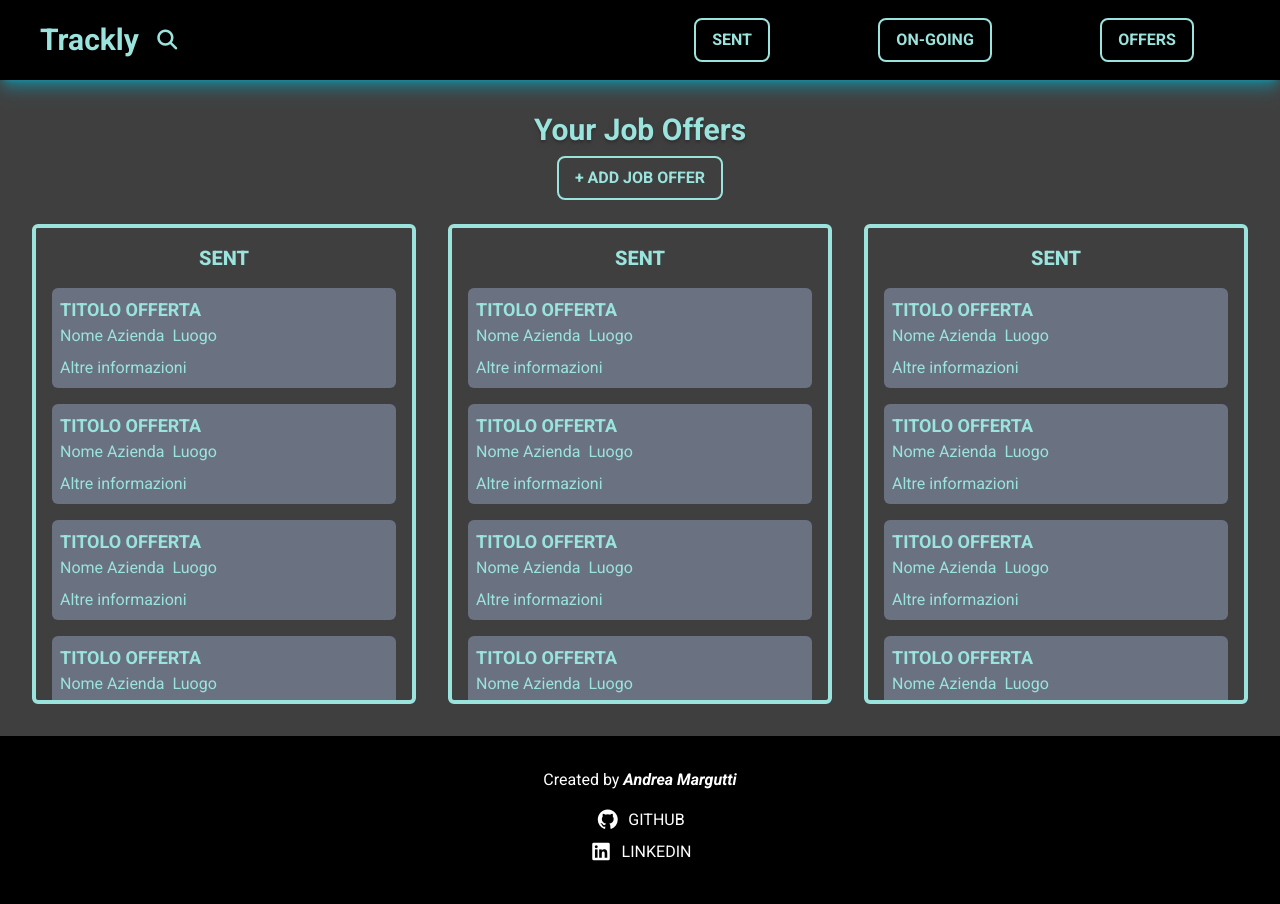
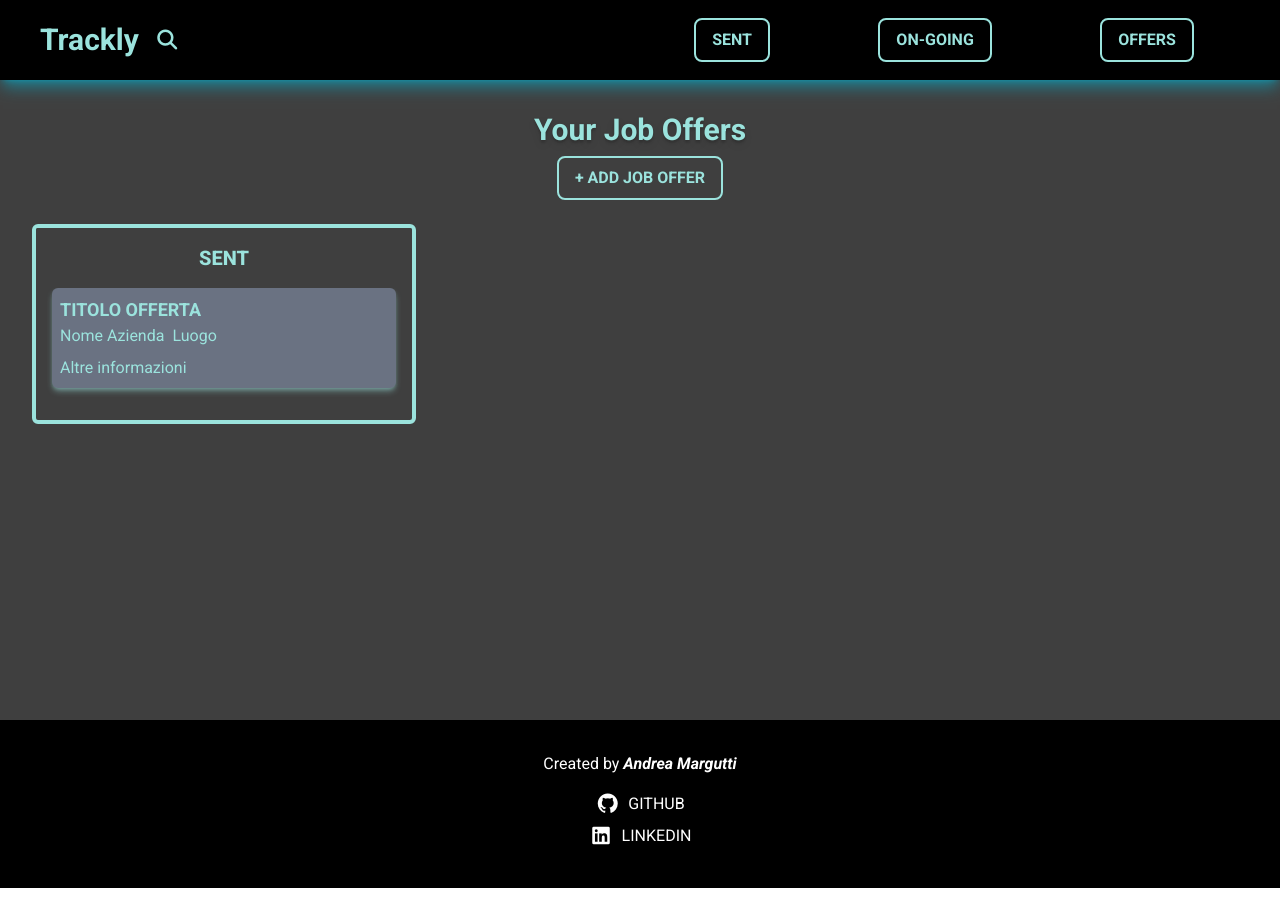
Before and after one commit to AndreaMargutti/job-tracker-react, a React (Vite) app: page / in a window 1280 px wide. Built offline with nearby package versions, Linux system fonts and the light colour scheme.

Commit message:
style: adjust main section height and enhance job offer card styling in App component

```diff
--- a/src/App.tsx
+++ b/src/App.tsx
@@ -11,7 +11,7 @@ function App() {
   return (
     <>
       <Navbar />
-      <main className="min-h-100 bg-[#3F3F3F]">
+      <main className="min-h-[80vh] bg-[#3F3F3F]">
         <div className="text-center py-6">
           <Title title="Your Job Offers" />
           <Button
@@ -21,6 +21,7 @@ function App() {
             onSelect={() => openModal()}
           />
         </div>
+        {/* Start of Table section */}
         <section className="grid grid-cols-3 gap-8 px-8 pb-8">
           {/*  Start of SENT section */}
           <div className="max-h-[60vh] border-4 rounded-md text-[#9be3dd] overflow-scroll transparent-bar">
@@ -28,158 +29,8 @@ function App() {
               Sent
             </h2>
             <section className="p-4 pt-0">
-              <div className="bg-gray-500 rounded-md p-2 mb-4">
+              <div className="bg-gray-500 rounded-md p-2 mb-4 shadow-md/45 shadow-[#9be3dd]">
                 <h2 className="font-bold text-lg uppercase ">TITOLO OFFERTA</h2>
-                <div className="flex gap-2 mb-2">
-                  <h4>Nome Azienda</h4>
-                  <p>Luogo</p>
-                </div>
-                <a href="#">Altre informazioni</a>
-              </div>
-              <div className="bg-gray-500 rounded-md p-2 mb-4">
-                <h2 className="font-bold text-lg uppercase">TITOLO OFFERTA</h2>
-                <div className="flex gap-2 mb-2">
-                  <h4>Nome Azienda</h4>
-                  <p>Luogo</p>
-                </div>
-                <a href="#">Altre informazioni</a>
-              </div>
-              <div className="bg-gray-500 rounded-md p-2 mb-4">
-                <h2 className="font-bold text-lg uppercase">TITOLO OFFERTA</h2>
-                <div className="flex gap-2 mb-2">
-                  <h4>Nome Azienda</h4>
-                  <p>Luogo</p>
-                </div>
-                <a href="#">Altre informazioni</a>
-              </div>
-              <div className="bg-gray-500 rounded-md p-2 mb-4">
-                <h2 className="font-bold text-lg uppercase">TITOLO OFFERTA</h2>
-                <div className="flex gap-2 mb-2">
-                  <h4>Nome Azienda</h4>
-                  <p>Luogo</p>
-                </div>
-                <a href="#">Altre informazioni</a>
-              </div>
-              <div className="bg-gray-500 rounded-md p-2 mb-4">
-                <h2 className="font-bold text-lg uppercase">TITOLO OFFERTA</h2>
-                <div className="flex gap-2 mb-2">
-                  <h4>Nome Azienda</h4>
-                  <p>Luogo</p>
-                </div>
-                <a href="#">Altre informazioni</a>
-              </div>
-              <div className="bg-gray-500 rounded-md p-2 mb-4">
-                <h2 className="font-bold text-lg uppercase">TITOLO OFFERTA</h2>
-                <div className="flex gap-2 mb-2">
-                  <h4>Nome Azienda</h4>
-                  <p>Luogo</p>
-                </div>
-                <a href="#">Altre informazioni</a>
-              </div>
-            </section>
-          </div>{" "}
-          <div className="max-h-[60vh] border-4 rounded-md text-[#9be3dd] overflow-scroll transparent-bar">
-            <h2 className="bg-[#3F3F3F] sticky top-0 text-center py-4 font-extrabold uppercase text-xl">
-              Sent
-            </h2>
-            <section className="p-4 pt-0">
-              <div className="bg-gray-500 rounded-md p-2 mb-4">
-                <h2 className="font-bold text-lg uppercase ">TITOLO OFFERTA</h2>
-                <div className="flex gap-2 mb-2">
-                  <h4>Nome Azienda</h4>
-                  <p>Luogo</p>
-                </div>
-                <a href="#">Altre informazioni</a>
-              </div>
-              <div className="bg-gray-500 rounded-md p-2 mb-4">
-                <h2 className="font-bold text-lg uppercase">TITOLO OFFERTA</h2>
-                <div className="flex gap-2 mb-2">
-                  <h4>Nome Azienda</h4>
-                  <p>Luogo</p>
-                </div>
-                <a href="#">Altre informazioni</a>
-              </div>
-              <div className="bg-gray-500 rounded-md p-2 mb-4">
-                <h2 className="font-bold text-lg uppercase">TITOLO OFFERTA</h2>
-                <div className="flex gap-2 mb-2">
-                  <h4>Nome Azienda</h4>
-                  <p>Luogo</p>
-                </div>
-                <a href="#">Altre informazioni</a>
-              </div>
-              <div className="bg-gray-500 rounded-md p-2 mb-4">
-                <h2 className="font-bold text-lg uppercase">TITOLO OFFERTA</h2>
-                <div className="flex gap-2 mb-2">
-                  <h4>Nome Azienda</h4>
-                  <p>Luogo</p>
-                </div>
-                <a href="#">Altre informazioni</a>
-              </div>
-              <div className="bg-gray-500 rounded-md p-2 mb-4">
-                <h2 className="font-bold text-lg uppercase">TITOLO OFFERTA</h2>
-                <div className="flex gap-2 mb-2">
-                  <h4>Nome Azienda</h4>
-                  <p>Luogo</p>
-                </div>
-                <a href="#">Altre informazioni</a>
-              </div>
-              <div className="bg-gray-500 rounded-md p-2 mb-4">
-                <h2 className="font-bold text-lg uppercase">TITOLO OFFERTA</h2>
-                <div className="flex gap-2 mb-2">
-                  <h4>Nome Azienda</h4>
-                  <p>Luogo</p>
-                </div>
-                <a href="#">Altre informazioni</a>
-              </div>
-            </section>
-          </div>{" "}
-          <div className="max-h-[60vh] border-4 rounded-md text-[#9be3dd] overflow-scroll transparent-bar">
-            <h2 className="bg-[#3F3F3F] sticky top-0 text-center py-4 font-extrabold uppercase text-xl">
-              Sent
-            </h2>
-            <section className="p-4 pt-0">
-              <div className="bg-gray-500 rounded-md p-2 mb-4">
-                <h2 className="font-bold text-lg uppercase ">TITOLO OFFERTA</h2>
-                <div className="flex gap-2 mb-2">
-                  <h4>Nome Azienda</h4>
-                  <p>Luogo</p>
-                </div>
-                <a href="#">Altre informazioni</a>
-              </div>
-              <div className="bg-gray-500 rounded-md p-2 mb-4">
-                <h2 className="font-bold text-lg uppercase">TITOLO OFFERTA</h2>
-                <div className="flex gap-2 mb-2">
-                  <h4>Nome Azienda</h4>
-                  <p>Luogo</p>
-                </div>
-                <a href="#">Altre informazioni</a>
-              </div>
-              <div className="bg-gray-500 rounded-md p-2 mb-4">
-                <h2 className="font-bold text-lg uppercase">TITOLO OFFERTA</h2>
-                <div className="flex gap-2 mb-2">
-                  <h4>Nome Azienda</h4>
-                  <p>Luogo</p>
-                </div>
-                <a href="#">Altre informazioni</a>
-              </div>
-              <div className="bg-gray-500 rounded-md p-2 mb-4">
-                <h2 className="font-bold text-lg uppercase">TITOLO OFFERTA</h2>
-                <div className="flex gap-2 mb-2">
-                  <h4>Nome Azienda</h4>
-                  <p>Luogo</p>
-                </div>
-                <a href="#">Altre informazioni</a>
-              </div>
-              <div className="bg-gray-500 rounded-md p-2 mb-4">
-                <h2 className="font-bold text-lg uppercase">TITOLO OFFERTA</h2>
-                <div className="flex gap-2 mb-2">
-                  <h4>Nome Azienda</h4>
-                  <p>Luogo</p>
-                </div>
-                <a href="#">Altre informazioni</a>
-              </div>
-              <div className="bg-gray-500 rounded-md p-2 mb-4">
-                <h2 className="font-bold text-lg uppercase">TITOLO OFFERTA</h2>
                 <div className="flex gap-2 mb-2">
                   <h4>Nome Azienda</h4>
                   <p>Luogo</p>
```
